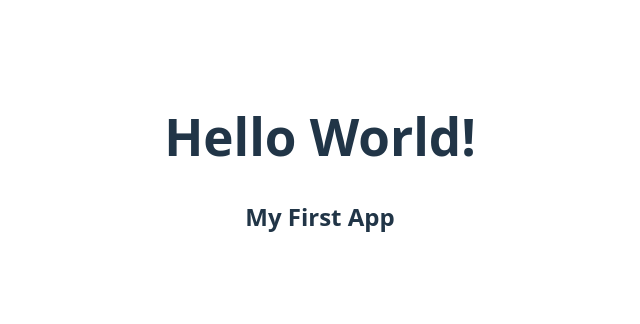
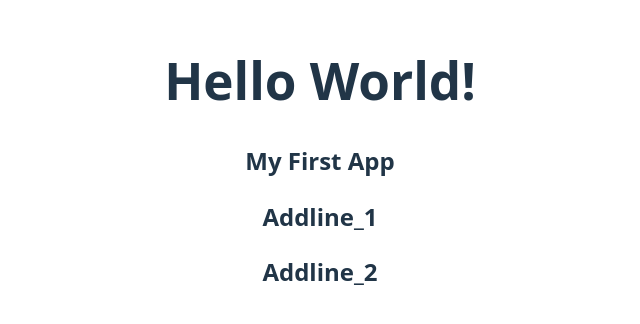
Before and after one commit to aion0721/my-todo-app, a React (Vite) app: page / in a window 1280 px wide. Shown: the part 236-560 px from the top of the page, without its empty margins (320-960 px from the left). Built offline with nearby package versions, Linux system fonts and the light colour scheme.

Commit message:
fix massage

```diff
--- a/src/App.jsx
+++ b/src/App.jsx
@@ -5,6 +5,8 @@ function App() {
     <>
       <h1>Hello World!</h1>
       <h2>My First App</h2>
+      <h2>Addline_1</h2>
+      <h2>Addline_2</h2>
     </>
   );
 }
```
